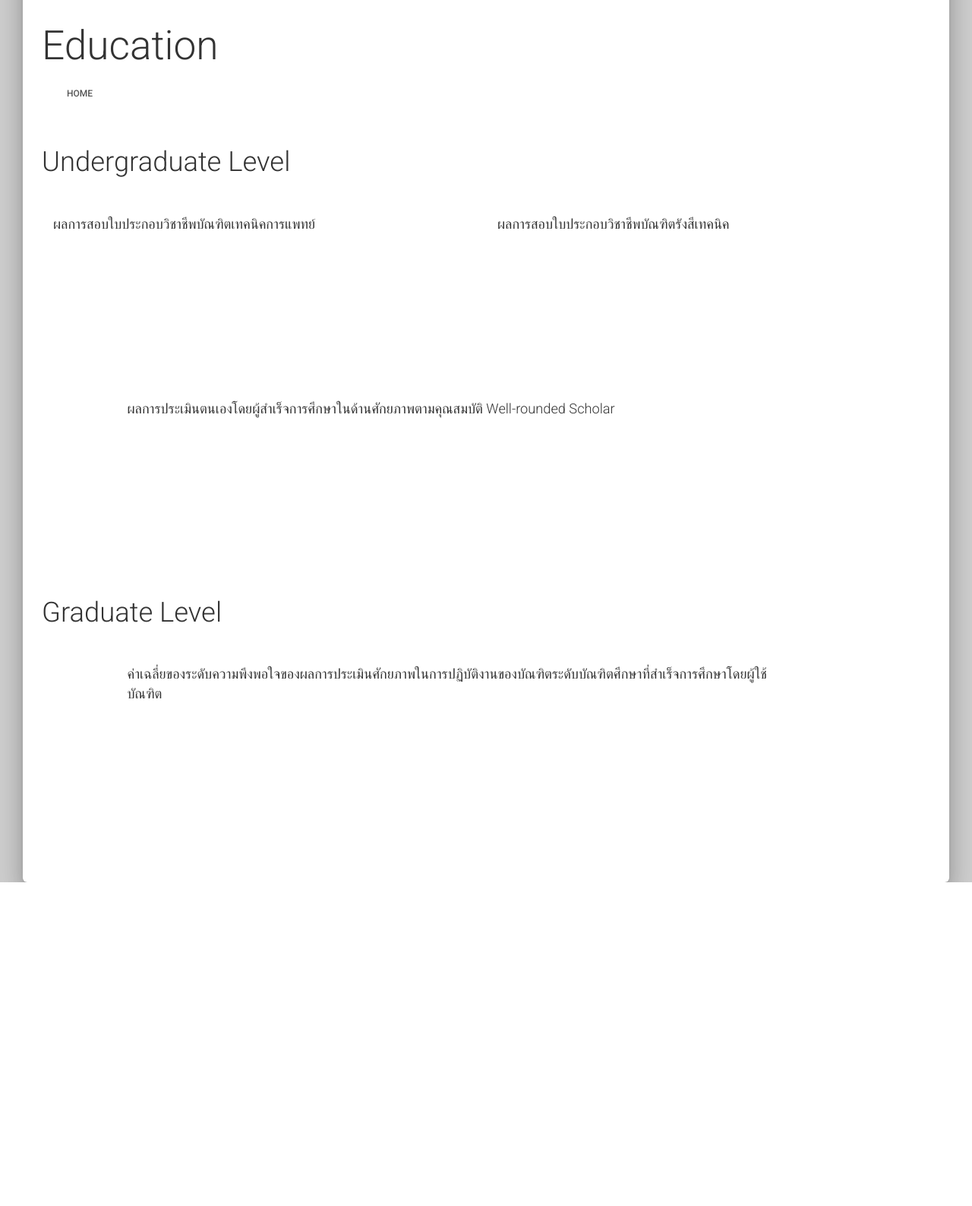
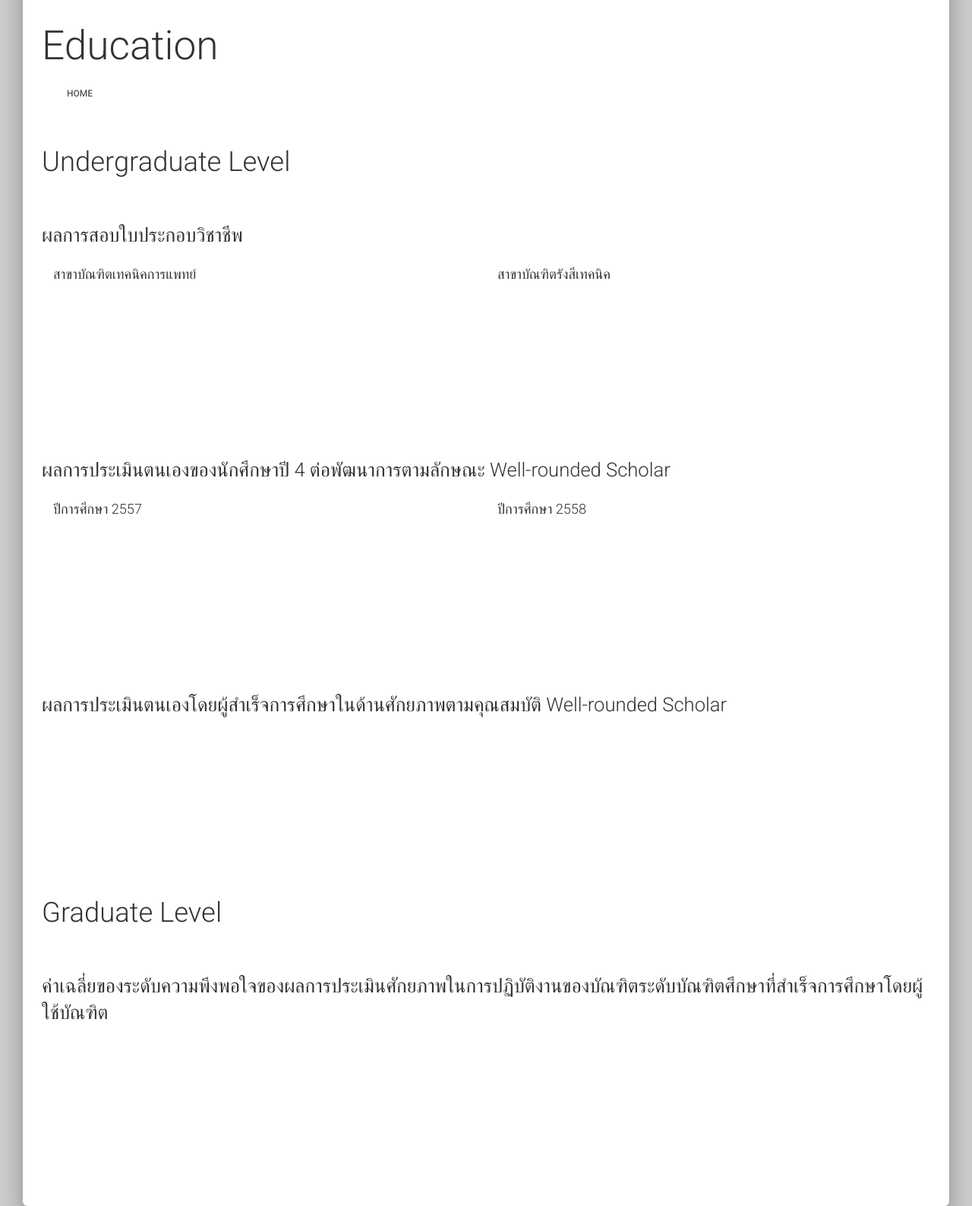
Before and after one commit to MUMT-IT/mis-frontend, a Flask app: template app/templates/education/index.html in a window 1280 px wide. Shown: the whole page at 76% size. Before the commit the page ends 1161 px from the top, so only its background shows below. Run offline with Flask 2, Linux system fonts and the light colour scheme; the template is opened without the code that fills it, so the values that code supplies are empty; a map, chart or similar area stays blank; parts of the project's set-up code (start-up, migrations or seed data) failed here and were passed over; some libraries are stand-ins or nearby versions.

Commit message:
added WRS development radar plots

```diff
--- a/app/static/education/main.js
+++ b/app/static/education/main.js
@@ -2,10 +2,13 @@ var ctxWRS = document.getElementById('wrs-chart').getContext('2d');
 var ctxSatisfaction = document.getElementById('satisfaction-chart').getContext('2d');
 var ctxMtLicense = document.getElementById('mt-license-chart').getContext('2d');
 var ctxRtLicense = document.getElementById('rt-license-chart').getContext('2d');
+var ctxWRSDev1 = document.getElementById('wrs-dev-chart-1').getContext('2d');
+var ctxWRSDev2 = document.getElementById('wrs-dev-chart-2').getContext('2d');
 
 var evals = $.getJSON("http://localhost/api/education/evaluation/edpex/wrs/");
 var satis = $.getJSON("http://localhost/api/education/evaluation/edpex/satisfaction/")
 var license = $.getJSON("http://localhost/api/education/evaluation/edpex/license/")
+var wrsDevelopment = $.getJSON("http://localhost/api/education/wrs/results/development/")
 
 $.when(evals).done(function(data) {
     var scoreData = {};
@@ -252,3 +255,90 @@ $.when(license).done(function(data) {
         }
     })
 })
+
+$.when(wrsDevelopment).done(function(data) {
+    data_ = {};
+    var year;
+    $.each(data.data, function(idx, dat) {
+        year = dat.year;
+        postd = [];
+        pred = [];
+        $.each(dat.results, function(ix, d) {
+            if (d.question==="knowledge") {
+                if(d.post===true) {
+                    postd[0] = d.value;
+                } else {
+                    pred[0] = d.value;
+                }
+            } else if (d.question==="creativity") {
+                if (d.post===true) {
+                    postd[1] = d.value;
+                } else {
+                    pred[1] = d.value;
+                }
+            } else if (d.question==="analysis") {
+                if (d.post===true) {
+                    postd[2] = d.value;
+                } else {
+                    pred[2] = d.value;
+                }
+            } else if (d.question==="leadership") {
+                if (d.post===true) {
+                    postd[3] = d.value;
+                } else {
+                    pred[3] = d.value;
+                }
+            } else if (d.question==="socialresp") {
+                if (d.post===true) {
+                    postd[4] = d.value;
+                } else {
+                    pred[4] = d.value;
+                }
+            } else if (d.question==="prof_skill") {
+                if (d.post===true) {
+                    postd[5] = d.value;
+                } else {
+                    pred[5] = d.value;
+                }
+            }
+        })
+        data_[year] = {
+            'post': postd,
+            'pre': pred,
+            'year': year
+        }
+    })
+    console.log(data_)
+    plotRadarChart(ctxWRSDev1, data_[2557]);
+    plotRadarChart(ctxWRSDev2, data_[2558]);
+})
+
+var plotRadarChart = function(ctx, data) {
+    var radarChart1 = new Chart(ctx, {
+        type: 'radar',
+        data: {
+            labels: ["ความรู้", "ความคิดสร้างสรรค์", "การคิดวิเคราะห์", "ภาวะผู้นำ", "สังคม", "ทักษะทางวิชาชีพ"],
+            datasets: [
+                {
+                    label: 'post',
+                    data: data.post,
+                    borderColor: "rgba(193,3,3,0.8)",
+                    backgroundColor: "rgba(226,61,61,0.3)",
+                },
+                {
+                    label: 'pre',
+                    data: data.pre,
+                    borderColor: "rgba(96,95,95,0.8)",
+                    backgroundColor: "rgba(160,159,159,0.3)",
+                }
+            ]
+        },
+        options: {
+            scale: [{
+                ticks: {
+                    fontSize: 16
+                }
+            }],
+        }
+    })
+}
--- a/app/templates/education/index.html
+++ b/app/templates/education/index.html
@@ -25,19 +25,31 @@
                     <br>
                 </div>
                 <div class="row">
+                    <h3>ผลการสอบใบประกอบวิชาชีพ</h3>
                     <div class="col-md-6">
-                        <h4>ผลการสอบใบประกอบวิชาชีพบัณฑิตเทคนิคการแพทย์</h4>
+                        <h4>สาขาบัณฑิตเทคนิคการแพทย์</h4>
                         <canvas id="mt-license-chart"></canvas>
                     </div>
                     <div class="col-md-6">
-                        <h4>ผลการสอบใบประกอบวิชาชีพบัณฑิตรังสีเทคนิค</h4>
+                        <h4>สาขาบัณฑิตรังสีเทคนิค</h4>
                         <canvas id="rt-license-chart"></canvas>
                     </div>
                 </div>
                 <br><br>
                 <div class="row">
-                    <div class="col-md-9 col-md-offset-1">
-                        <h4>ผลการประเมินตนเองโดยผู้สำเร็จการศึกษาในด้านศักยภาพตามคุณสมบัติ Well-rounded Scholar</h4>
+                    <h3>ผลการประเมินตนเองของนักศึกษาปี 4 ต่อพัฒนาการตามลักษณะ Well-rounded Scholar</h3>
+                    <div class="col-md-6">
+                        <h4>ปีการศึกษา 2557</h4>
+                        <canvas id="wrs-dev-chart-1"></canvas>
+                    </div>
+                    <div class="col-md-6">
+                        <h4>ปีการศึกษา 2558</h4>
+                        <canvas id="wrs-dev-chart-2"></canvas>
+                    </div>
+                </div><br><br>
+                <div class="row">
+                    <h3>ผลการประเมินตนเองโดยผู้สำเร็จการศึกษาในด้านศักยภาพตามคุณสมบัติ Well-rounded Scholar</h3>
+                    <div class="col-md-8 col-md-offset-2">
                         <canvas id="wrs-chart"></canvas>
                     </div>
                 </div><br><br>
@@ -46,8 +58,8 @@
                     <br>
                 </div>
                 <div class="row">
-                    <div class="col-md-9 col-md-offset-1">
-                        <h4>ค่าเฉลี่ยของระดับความพึงพอใจของผลการประเมินศักยภาพในการปฏิบัติงานของบัณฑิตระดับบัณฑิตศึกษาที่สำเร็จการศึกษาโดยผู้ใช้บัณฑิต</h4>
+                    <h3>ค่าเฉลี่ยของระดับความพึงพอใจของผลการประเมินศักยภาพในการปฏิบัติงานของบัณฑิตระดับบัณฑิตศึกษาที่สำเร็จการศึกษาโดยผู้ใช้บัณฑิต</h3>
+                    <div class="col-md-8 col-md-offset-2">
                         <canvas id="satisfaction-chart"></canvas>
                     </div>
                 </div>
```
